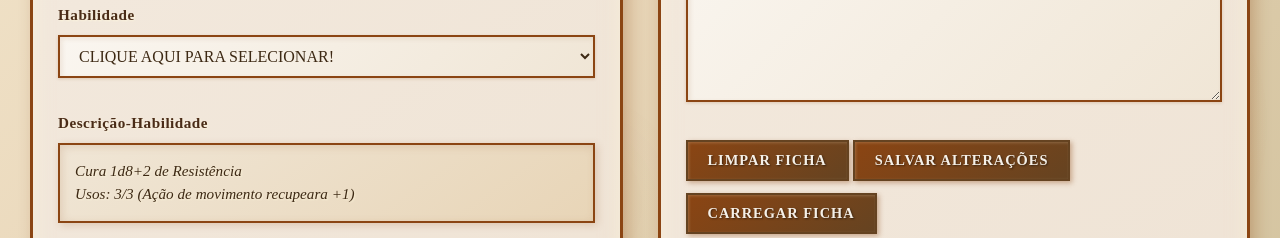
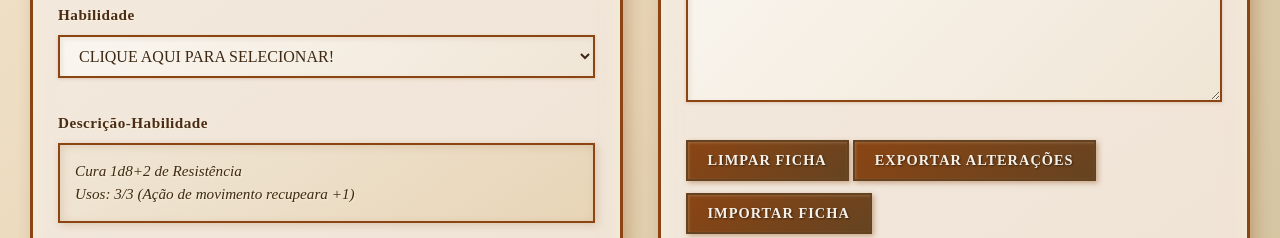
Before and after one commit to B4tatman/Ficha-Automatica, a plain HTML site: page index.html in a window 1280 px wide. Shown: the part 1276-1514 px from the top of the page. Drawn offline with Linux system fonts and the light colour scheme.

Commit message:
mudança de nomes

```diff
--- a/index.html
+++ b/index.html
@@ -504,9 +504,9 @@
 
         <!--Botão de salvar e de limpar(obs esse negocio de comentario é horrivel)-->
         <button onclick="limparFicha()">Limpar Ficha</button>
-        <button onclick="exportarFicha()">Salvar alterações</button>
+        <button onclick="exportarFicha()">Exportar alterações</button>
         <input type="file" id="importarInput" accept=".json" style="display:none" onchange="importarFicha(event)">
-        <button onclick="document.getElementById('importarInput').click()">Carregar Ficha</button>
+        <button onclick="document.getElementById('importarInput').click()">Importar Ficha</button>
 
       </div>
     </div>
```
